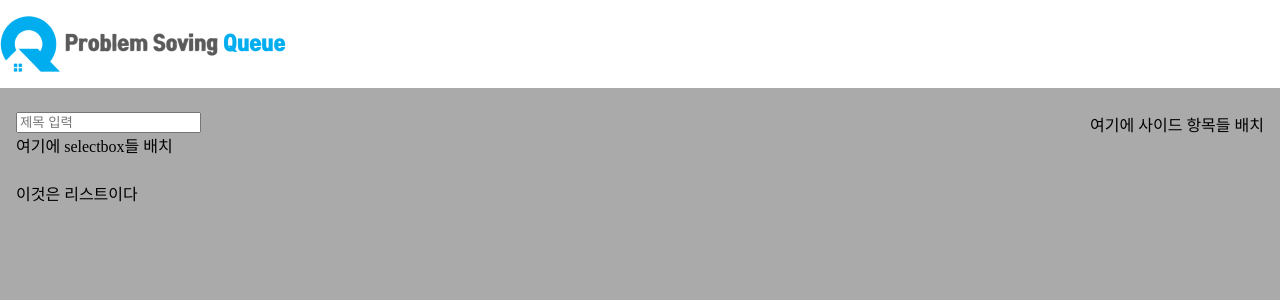
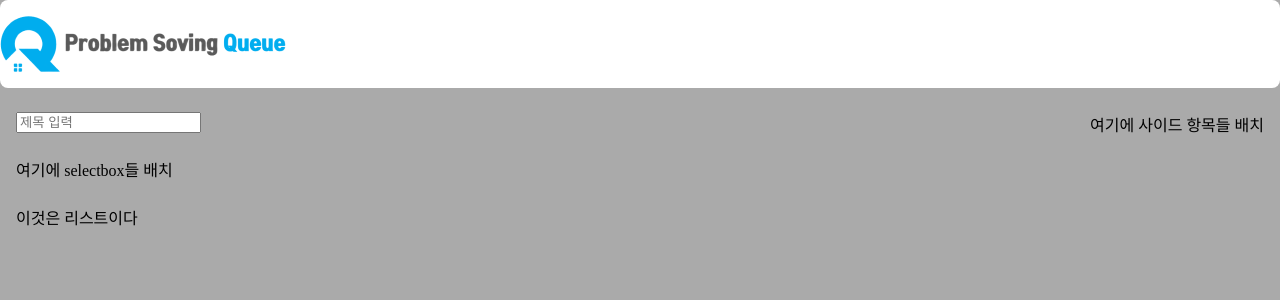
Before and after one commit to youKeon/ProblemSolvingQueue, a SvelteKit app in the folder frontend/: page /problem in a window 1280 px wide. Shown: the top 300 px of the page. Built offline with nearby package versions, Linux system fonts and the light colour scheme.

Commit message:
간격 설정 완료

```diff
--- a/frontend/src/routes/problem/+page.svelte
+++ b/frontend/src/routes/problem/+page.svelte
@@ -25,24 +25,25 @@
 </header>
 
 <div class="contents">
-  <div class="main-part">
-    <nav>
+  <section class="main-part">
+    <nav aria-label="주요 메뉴">
+      <label for="search-box" class="visually-hidden">제목 입력</label>
       <input class="search-box" id="search-box" placeholder="제목 입력">
       <div class="select-category">
         여기에 selectbox들 배치
       </div>
     </nav>
-    <main>
+    <main aria-label="주 콘텐츠">
       <div class="list">이것은 리스트이다</div>
     </main>
-  </div>
-  <aside>
+  </section>
+  <aside aria-label="사이드 메뉴">
     여기에 사이드 항목들 배치
   </aside>
 </div>
 
 <style>
-  header{
+  header {
     top: 0;
     width: 100%;
     height: 88px;
@@ -50,19 +51,32 @@
     justify-content: space-between;
     align-items: center;
     background-color: white;
-    border-radius: 8;
+    border-radius: 8px;
     margin-bottom: 24px;
   }
-  nav{
+  .logo {
+    height: 56px;
+  }
+  nav {
     margin-bottom: 24px;
   }
-  header .logo{
-    height: 56px;
-  }
-
-  .contents{
+  .contents {
     display: flex;
     justify-content: space-between;
-    margin : 0 16px;
+    margin: 0 16px;
+  }
+  .search-box {
+    margin-bottom: 24px;
+  }
+  .visually-hidden {
+    position: absolute;
+    width: 1px;
+    height: 1px;
+    margin: -1px;
+    padding: 0;
+    overflow: hidden;
+    clip: rect(0,0,0,0);
+    white-space: nowrap;
+    border: 0;
   }
 </style>
```
